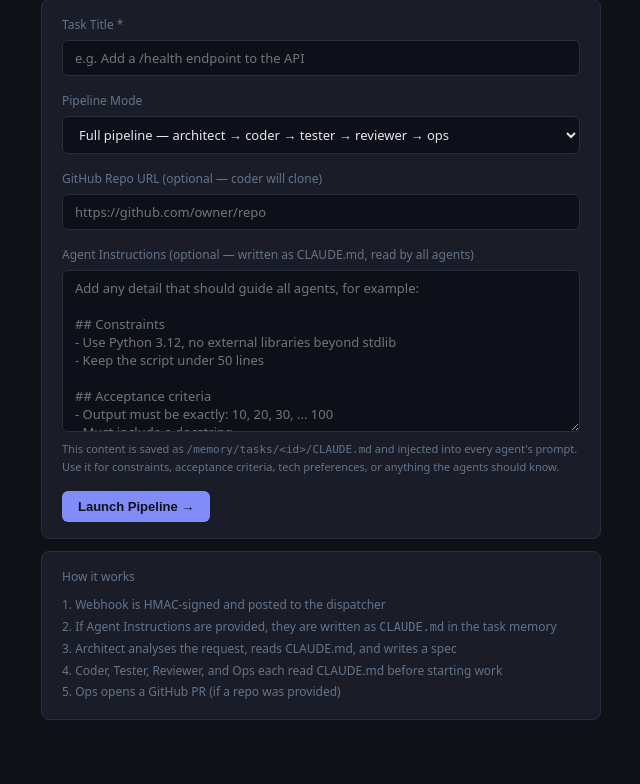
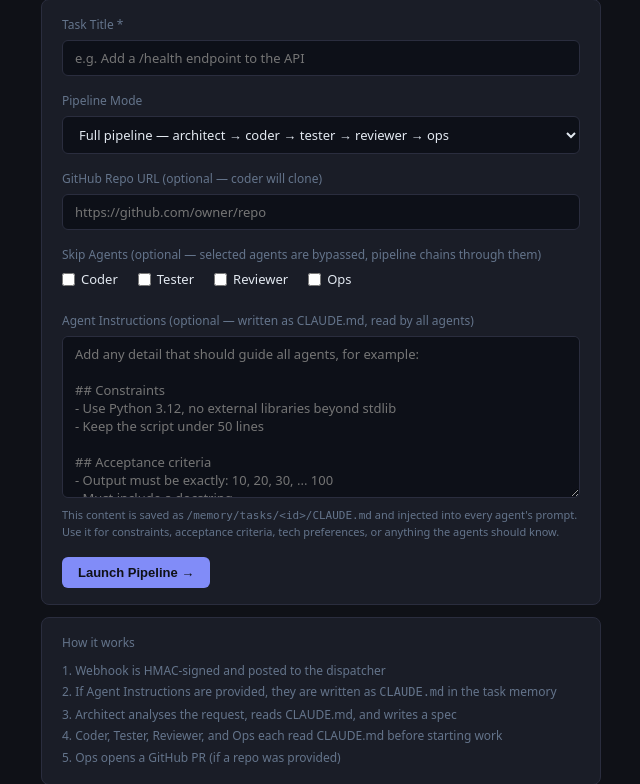
Before and after one commit to pdawson1983/KubernetesHyperVLab, a FastAPI app: page /submit in a window 1280 px wide. Shown: the part 131-915 px from the top of the page, without its empty margins (73-713 px from the left). Before the commit the page ends 851 px from the top, so only its background shows below. Run offline with FastAPI, Linux system fonts and the light colour scheme; parts of the project's set-up code (start-up, migrations or seed data) failed here and were passed over.

Commit message:
Skip agents: bypass pipeline stages from submit form
entrypoint.sh:
- Skip check before mock/Claude: reads skip_agents from task.json
- Skipped agent writes next queue trigger with {"skipped":true} payload
  and exits 0 without invoking Claude
- Records status:"skipped" in task.json for each skipped role
- Skippable: coder, tester, reviewer, ops (architect always runs)

dispatcher: skip_agents field from payload written into task.json at creation

web UI:
- Submit form: checkboxes for coder/tester/reviewer/ops
- app.py: List[str] Form field passes skipAgents into payload
- base.html: .badge.skipped and .chain-step.skipped styles (neutral gray)

Agent 20260511-121258 | Web UI 20260511-121806 | Mock 14/14

Co-Authored-By: Claude Sonnet 4.6 <noreply@anthropic.com>

```diff
--- a/claude-agent/web-ui/app.py
+++ b/claude-agent/web-ui/app.py
@@ -4,6 +4,7 @@ from datetime import datetime, timezone
 
 import asyncpg
 import httpx
+from typing import List
 from fastapi import FastAPI, Form, Request
 from fastapi.responses import HTMLResponse, RedirectResponse
 from fastapi.templating import Jinja2Templates
@@ -235,12 +236,15 @@ async def submit_task(
     repo_url: str = Form(""),
     event: str = Form("issue.opened"),
     context: str = Form(""),
+    skipAgents: List[str] = Form(default=[]),
 ):
     payload = {"event": event, "title": title}
     if repo_url.strip():
         payload["repoUrl"] = repo_url.strip()
     if context.strip():
         payload["context"] = context.strip()
+    if skipAgents:
+        payload["skipAgents"] = skipAgents
     payload_bytes = json.dumps(payload).encode()
     sig = sign(payload_bytes)
     try:
--- a/claude-agent/web-ui/templates/base.html
+++ b/claude-agent/web-ui/templates/base.html
@@ -52,6 +52,7 @@
     .badge.failed     { color: var(--error);   background: #2d0707; }
     .badge.running    { color: var(--warning);  background: #2d1f02; }
     .badge.awaiting_approval { color: var(--info); background: #052030; }
+    .badge.skipped  { color: var(--muted); background: #1a1d27; border: 1px solid var(--border); }
     .badge.success    { color: var(--success); background: #052e16; }
     .badge.error      { color: var(--error);   background: #2d0707; }
 
@@ -72,6 +73,7 @@
     .chain-step.success  { background: #052e16; color: var(--success); }
     .chain-step.failed   { background: #2d0707; color: var(--error); }
     .chain-step.running  { background: #2d1f02; color: var(--warning); }
+    .chain-step.skipped  { background: #1a1d27; color: var(--muted); border: 1px solid var(--border); }
 
     /* Forms */
     .form-group { margin-bottom: 16px; }
--- a/claude-agent/web-ui/templates/submit.html
+++ b/claude-agent/web-ui/templates/submit.html
@@ -27,6 +27,24 @@
       <label for="repo_url">GitHub Repo URL <span style="color:var(--muted)">(optional — coder will clone)</span></label>
       <input type="url" id="repo_url" name="repo_url"
              placeholder="https://github.com/owner/repo">
+    </div>
+
+    <div class="form-group">
+      <label>Skip Agents <span style="color:var(--muted);font-weight:400;">(optional — selected agents are bypassed, pipeline chains through them)</span></label>
+      <div style="display:flex;gap:20px;flex-wrap:wrap;margin-top:6px;">
+        <label style="display:flex;align-items:center;gap:6px;cursor:pointer;color:var(--text);font-size:13px;font-weight:400;">
+          <input type="checkbox" name="skipAgents" value="coder" style="width:auto;accent-color:var(--accent);"> Coder
+        </label>
+        <label style="display:flex;align-items:center;gap:6px;cursor:pointer;color:var(--text);font-size:13px;font-weight:400;">
+          <input type="checkbox" name="skipAgents" value="tester" style="width:auto;accent-color:var(--accent);"> Tester
+        </label>
+        <label style="display:flex;align-items:center;gap:6px;cursor:pointer;color:var(--text);font-size:13px;font-weight:400;">
+          <input type="checkbox" name="skipAgents" value="reviewer" style="width:auto;accent-color:var(--accent);"> Reviewer
+        </label>
+        <label style="display:flex;align-items:center;gap:6px;cursor:pointer;color:var(--text);font-size:13px;font-weight:400;">
+          <input type="checkbox" name="skipAgents" value="ops" style="width:auto;accent-color:var(--accent);"> Ops
+        </label>
+      </div>
     </div>
 
     <div class="form-group">
--- a/helm/claude-agents-v6/templates/webhook/dispatcher.yaml
+++ b/helm/claude-agents-v6/templates/webhook/dispatcher.yaml
@@ -262,6 +262,7 @@ spec:
                           "event": event_type,
                           "title": payload.get("title", ""),
                           "repo_url": payload.get("repoUrl", ""),
+                          "skip_agents": payload.get("skipAgents", []),
                           "created_at": datetime.utcnow().strftime('%Y-%m-%dT%H:%M:%SZ'),
                           "status": "running",
                         }
--- a/helm/claude-agents-v6/values.yaml
+++ b/helm/claude-agents-v6/values.yaml
@@ -28,7 +28,7 @@ global:
   image:
     # Push: podman push 192.168.100.11:30500/claude-agent:<tag> --tls-verify=false
     repository: 192.168.100.11:30500/claude-agent
-    tag: "20260511-115801"
+    tag: "20260511-121258"
     pullPolicy: IfNotPresent
   model: claude-sonnet-4-20250514
   resources:
@@ -237,7 +237,7 @@ webui:
   enabled: true
   image:
     repository: 192.168.100.11:30500/agentforge-webui
-    tag: "20260511-120831"
+    tag: "20260511-121806"
     pullPolicy: IfNotPresent
   port: 8000
   resources:
```
Also changed, not shown: 1 other file.
